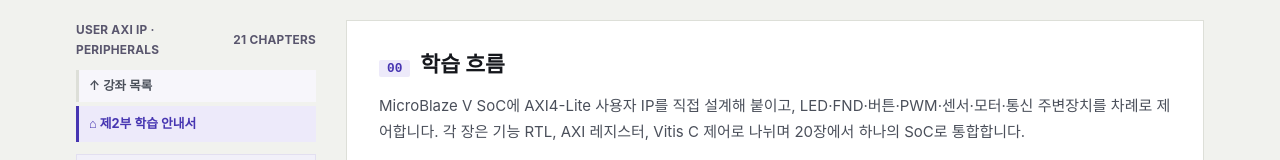
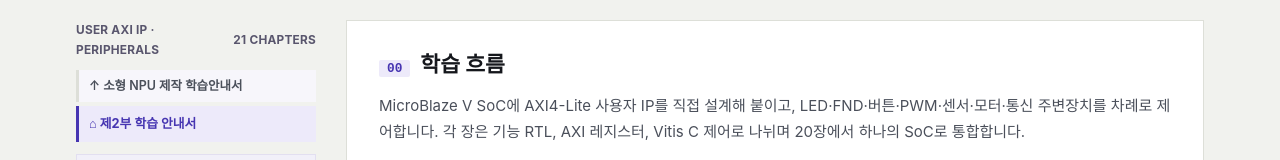
Before and after one commit to Yuul-Jung/amd_soc_p2, a plain HTML site: page index.html in a window 1280 px wide. Shown: the part 221-381 px from the top of the page. Drawn offline with Linux system fonts and the light colour scheme.

Commit message:
fix: 강좌 목록 버튼은 920 LMS(/learn/)에서만 표시
GitHub Pages에서는 원래 상위 과정 링크를 유지하고, index.html의
parent_url 은 원래 값으로 복원.

Co-Authored-By: Claude Opus 5.5 <noreply@anthropic.com>
Claude-Session: https://claude.ai/code/session_01XLctKSzgp7LEZC8AAu7vx6

```diff
--- a/assets/education/site.js
+++ b/assets/education/site.js
@@ -25,9 +25,13 @@
   const header = el("div", "course-nav-header");
   header.append(el("span", "", data.short_title || data.title), el("span", "", mainCount + " CHAPTERS"));
   nav.append(header);
-  if (data.parent_url) {
-    const parent = el("a", "course-nav-parent", "↑  " + (data.parent_label || "상위 학습 안내서"));
-    parent.href = data.parent_url;
+  // 920 LMS(/learn/ 아래)에서 열면 강좌 목록으로, GitHub Pages 등에서는 원래 상위 과정으로 이동
+  const inLms = location.pathname.startsWith("/learn/");
+  const parentUrl = inLms ? "/learn/portal/" : data.parent_url;
+  const parentLabel = inLms ? "강좌 목록" : (data.parent_label || "상위 학습 안내서");
+  if (parentUrl) {
+    const parent = el("a", "course-nav-parent", "↑  " + parentLabel);
+    parent.href = parentUrl;
     nav.append(parent);
   }
   const home = el("a", "course-nav-home", "⌂  " + (data.home_label || "전체 학습 안내서"));
--- a/index.html
+++ b/index.html
@@ -151,8 +151,8 @@ img.zoom{cursor:zoom-in}
 </div>
 <script>
 window.COURSE={
- "parent_url": "https://engworks.familyds.com/learn/portal/",
- "parent_label": "강좌 목록",
+ "parent_url": "https://yuul-jung.github.io/amd_soc_npu/",
+ "parent_label": "소형 NPU 제작 학습안내서",
  "next_course_url": "https://yuul-jung.github.io/amd_soc_npu/",
  "next_course_label": "소형 NPU 제작 학습안내서",
  "next_part_url": "p2_00_overview_v02.html",
```
